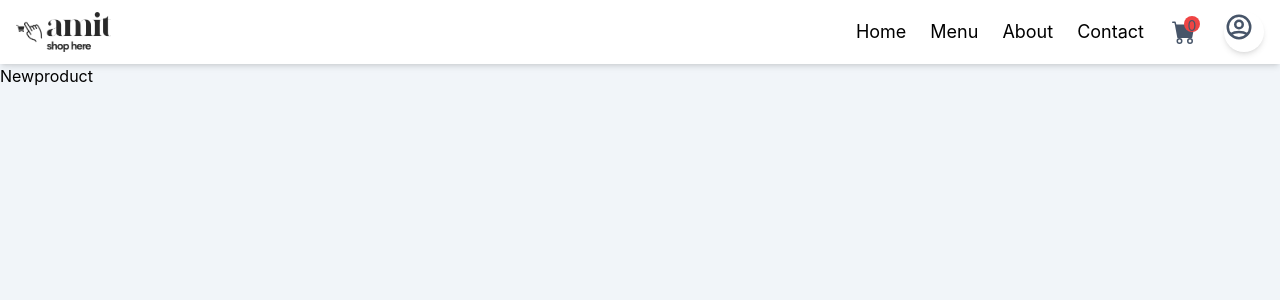
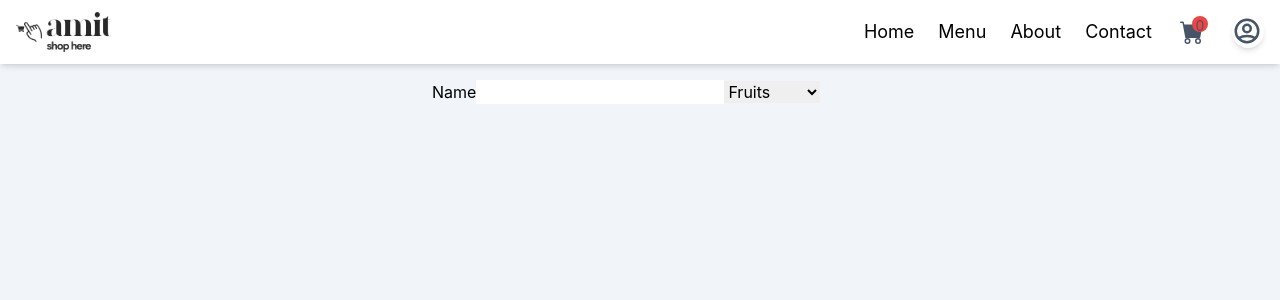
Before and after one commit to dewsiro000/The-Fasted-Delivery--in-home, a React (Create React App) app in the folder frontend/: page /newproduct in a window 1280 px wide. Shown: the top 300 px of the page. Built offline with nearby package versions, Linux system fonts and the light colour scheme.

Commit message:
Logout Redux dispatch toast

```diff
--- a/frontend/src/component/Header.js
+++ b/frontend/src/component/Header.js
@@ -3,18 +3,22 @@ import logo from "../assest/logo.png"
 import { Link } from 'react-router-dom'
 import { HiOutlineUserCircle } from 'react-icons/hi';
 import { BsCartFill } from 'react-icons/bs';
-import { useSelector } from 'react-redux';
+import { useDispatch, useSelector } from 'react-redux';
+import { logoutRedux } from '../redux/userSlice';
+import { toast } from 'react-hot-toast'
 
 const Header = () => {
     const [showMenu, setShowMenu] = useState(false)
     const userData = useSelector((state) => state.user)
     console.log('userData : ', userData);
+    const dispatch = useDispatch()
 
     const handleShowMenu = () => {
         setShowMenu(preve => !preve)
     }
     const handleLogout = () => {
-
+        dispatch(logoutRedux())
+        toast("Logout successfully")
     }
     return (
         <header className='fixed shadow-md w-full h-16 px-2 md:px-4 Z-50 bg-white'>
@@ -38,15 +42,15 @@ const Header = () => {
                         <div className='absolute -top-1 -right-1 text=white bg-red-500 h-4 w-4 rounded-full m-0 p-0 text-sm text-center '>0</div>
                     </div>
                     <div className=' text-slate-600' onClick={handleShowMenu}>
-                        <div className='text-3xl cursor-pointer w-10 h-10 rounded-full overflow-hidden shadow-md' >
+                        <div className='text-3xl  first-letter:cursor-pointer w-8 h-8 rounded-full overflow-hidden shadow-md' >
                             {userData.image ? <img src={userData.image} className='h-full w-full' /> : <HiOutlineUserCircle />}
                         </div>
                         {
                             showMenu && <div className='absolute right-2 bg-white py-2 shadow drop-shadow-md flex flex-col'>
                                 <Link to={"newproduct"} className='whitespace-nowrap cursor-pointer px-2'>New product</Link>
                                 {
-                                    userData.image ? <p className='cursor-pointer text-white px-2 bg-red-500'>Logout</p> :
-                                        <Link to={"login"} className='whitespace-nowrap cursor-pointer' onClick={handleLogout}>Login </Link>
+                                    userData.image ? <p className='cursor-pointer text-white px-2 bg-red-500' onClick={handleLogout}>Logout</p> :
+                                        <Link to={"login"} className='whitespace-nowrap cursor-pointer px-2' >Login </Link>
                                 }
                             </div>
                         }
--- a/frontend/src/page/Newproduct.js
+++ b/frontend/src/page/Newproduct.js
@@ -2,8 +2,21 @@ import React from 'react'
 
 const Newproduct = () => {
     return (
-        <div>
-            Newproduct
+        <div className='m-auto w-full max-w-md p-4'>
+            <div>
+                <form>
+                    <lable htmlFor='name'>Name</lable>
+                    <input type={"text"} name="name" />
+
+                    <select>
+                        <option>Fruits</option>
+                        <option>Vegetable</option>
+                        <option>Icream</option>
+                        <option>Dosa</option>
+                        <option>Piza</option>
+                    </select>
+                </form>
+            </div>
         </div>
     )
 }
--- a/frontend/src/redux/userSlice.js
+++ b/frontend/src/redux/userSlice.js
@@ -21,10 +21,17 @@ export const userSlice = createSlice({
             state.email = action.payload.data.email
             state.image = action.payload.data.image
 
+        },
+        logoutRedux: (state, action) => {
+            state._id = ""
+            state.firstName = ""
+            state.lastName = ""
+            state.email = ""
+            state.image = ""
         }
     }
 })
 
-export const { loginRedux } = userSlice.actions
+export const { loginRedux, logoutRedux } = userSlice.actions
 
 export default userSlice.reducer
```
